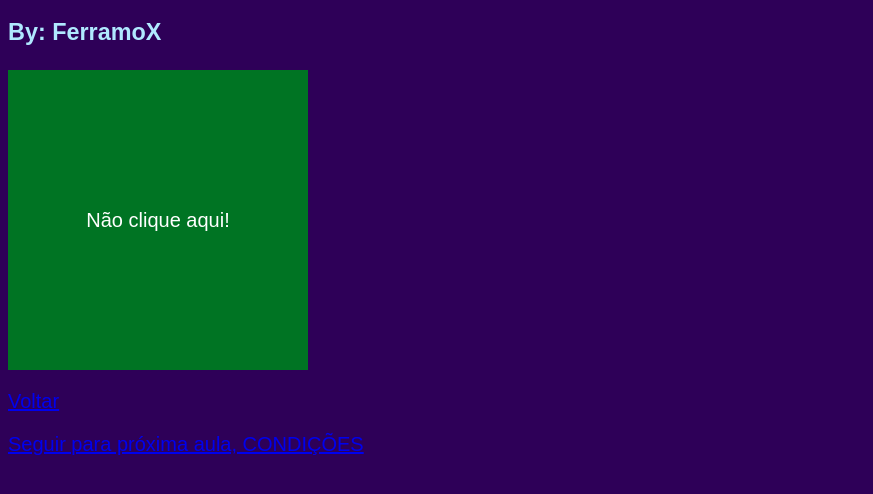
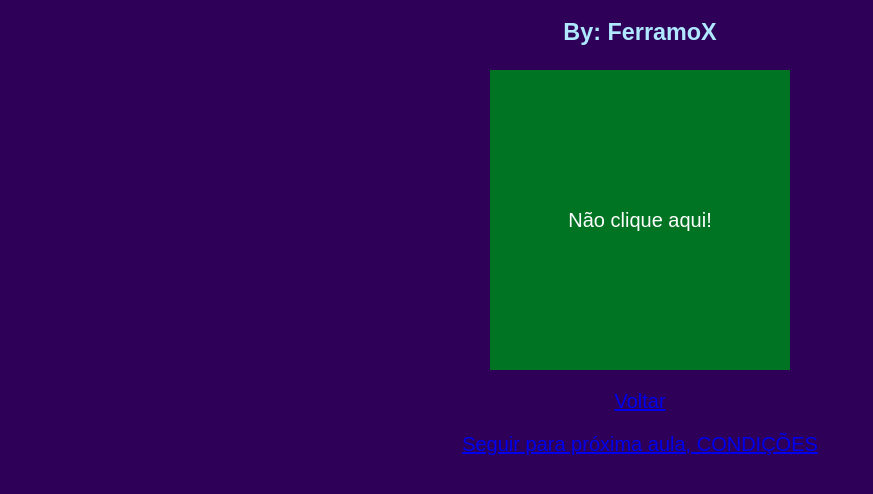
Before and after one commit to 100Fernando/Aprendendo, a plain HTML site: page Aulas/Eventos_DOM.html in a window 1280 px wide. Shown: the part 138-632 px from the top of the page, without its empty margins (0-873 px from the left). Drawn offline with Linux system fonts and the light colour scheme.

Commit message:
Alterado alinhamento

```diff
--- a/Aulas/Eventos_DOM.html
+++ b/Aulas/Eventos_DOM.html
@@ -9,6 +9,7 @@
             background-color: rgb(46, 0, 88);
             color: rgb(176, 233, 255);
             font: normal 15pt Arial;
+            text-align: center;
         }
         div#inicio {
             font: normal 15pt Arial;
@@ -18,6 +19,8 @@
             height: 300px;
             line-height: 300px;
             text-align: center;
+            margin-left: auto;
+            margin-right: auto;
         }
     </style>
 </head>
```
Also changed, not shown: Aulas/Condicoes.html (+6 -0 lines), index.html (+1 -0 lines).
